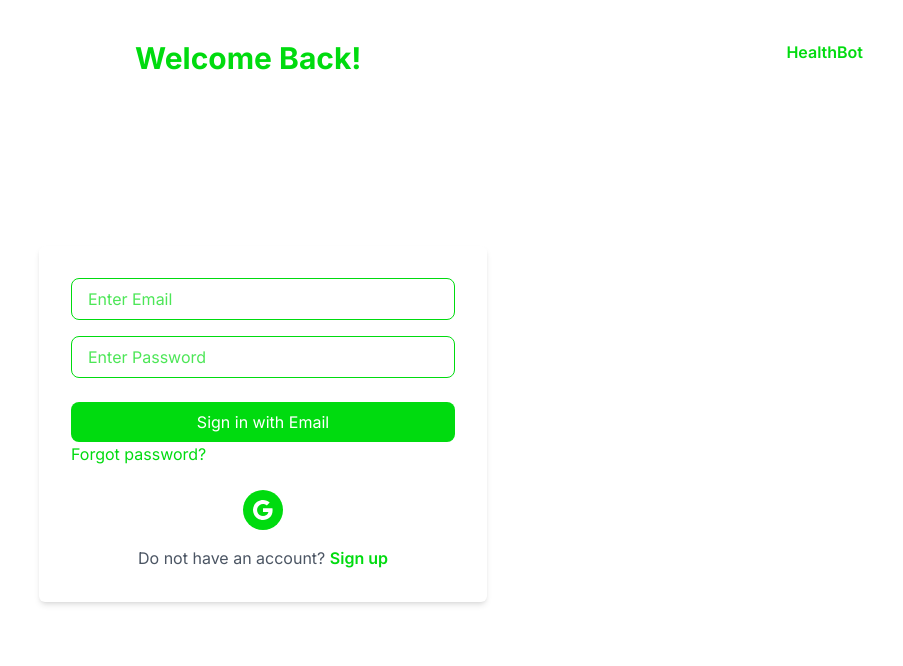
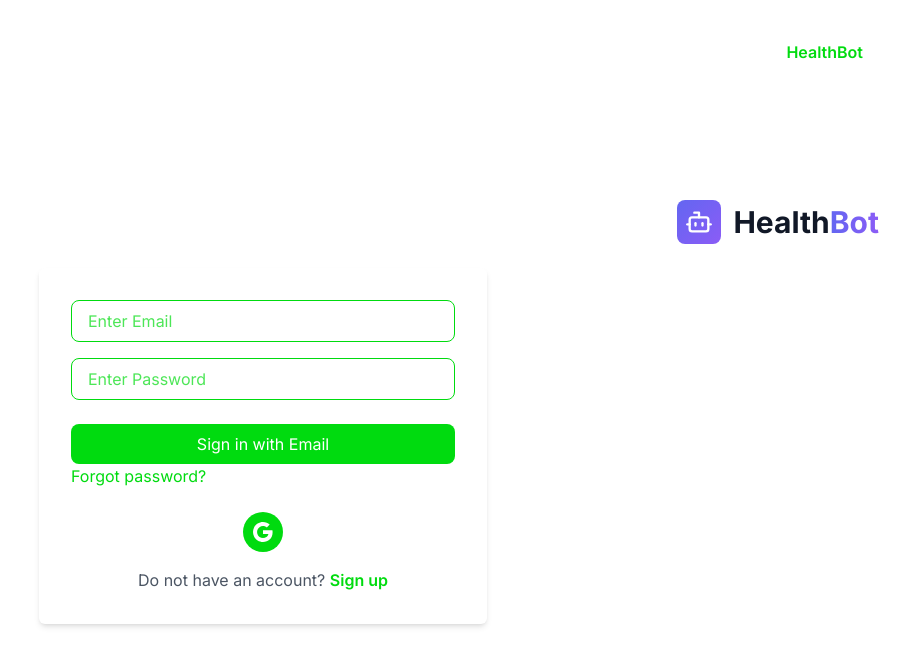
Before and after one commit to sarmadhamdani02/HealthBot.ai, a Next.js app: page /login in a window 1280 px wide. Shown: the top 666 px of the page, without its empty margins (377-1280 px from the left). Built offline with nearby package versions, Linux system fonts and the light colour scheme; no server answers.

Commit message:
added logo component

```diff
--- a/src/app/(auth)/login/LoginContent.tsx
+++ b/src/app/(auth)/login/LoginContent.tsx
@@ -6,6 +6,7 @@ import { useRouter } from 'next/navigation';
 import { signInWithPopup } from 'firebase/auth';
 import { auth, googleProvider } from '../../../lib/firebase';
 import { signinAction } from '@/app/auth/signin/signin-action';
+import Logo from '@/app/components/logo'; // Import the Logo component
 
 const LoginContent = () => {
   const [email, setEmail] = useState('');
@@ -101,7 +102,7 @@ const LoginContent = () => {
     <div className="min-h-screen flex flex-col items-center justify-center bg-white">
       <header className="w-full flex justify-between p-6">
         <div />
-        <h1 className="text-[#00DB0F] text-3xl font-bold absolute top-10 left-[40%] justify-center">Welcome Back!</h1>
+        <Logo /> {/* Include the Logo component */}
         <a href="/" className="text-[#00DB0F] font-semibold absolute top-10 right-10 pl-10">HealthBot</a>
       </header>
 
--- a/src/app/(auth)/signup/signupContext.tsx
+++ b/src/app/(auth)/signup/signupContext.tsx
@@ -5,6 +5,7 @@ import { RiGoogleFill } from '@remixicon/react';
 import { useRouter } from 'next/navigation';
 import { createUserWithEmailAndPassword, signInWithPopup } from 'firebase/auth';
 import { auth, googleProvider } from '../../../lib/firebase';
+import Logo from '@/app/components/logo';
 
 const SignupContent = () => {
   const [email, setEmail] = useState('');
@@ -55,7 +56,9 @@ const SignupContent = () => {
         <div />
         <h1 className="text-[#6366F1] text-3xl font-bold absolute top-10 left-[40%]">Create an Account</h1>
         {/* Logo moved to the top-left corner */}
-        <a href="/" className="text-[#6366F1] font-semibold absolute top-10 left-6 pl-10">HealthBot</a>
+        <a href="/" className="text-[#6366F1] font-semibold absolute top-10 left-6 pl-10">
+          <Logo />
+        </a>
       </header>
 
       <div className="bg-white w-full max-w-md p-8 rounded-xl shadow-xl">
--- /dev/null
+++ b/src/app/components/Logo.tsx
@@ -0,0 +1,18 @@
+// components/Logo.tsx
+import React from 'react';
+import { Bot } from 'lucide-react';
+
+const Logo = () => {
+  return (
+    <div className="flex items-center gap-3 cursor-pointer select-none">
+      <div className="p-2 bg-gradient-to-br from-[#6366F1] to-[#8B5CF6] rounded-lg">
+        <Bot className="w-7 h-7 text-white" />
+      </div>
+      <h1 className="text-3xl font-bold text-gray-900">
+        Health<span className="bg-gradient-to-r from-[#6366F1] to-[#8B5CF6] bg-clip-text text-transparent">Bot</span>
+      </h1>
+    </div>
+  );
+};
+
+export default Logo;
--- a/src/app/page.tsx
+++ b/src/app/page.tsx
@@ -14,6 +14,7 @@ import {
   Sparkles
 } from 'lucide-react';
 import React from 'react';
+import Logo from './components/logo';
 
 // Define the icon components map to ensure they're always available
 const iconComponents = {
@@ -59,14 +60,7 @@ export default function Home() {
     <div className="min-h-screen bg-gradient-to-br from-[#F0F9FF] to-[#E0F2FE]">
       {/* Header */}
       <header className="container mx-auto flex justify-between items-center py-8 px-6">
-        <div className="flex items-center gap-3">
-          <div className="p-2 bg-gradient-to-br from-[#6366F1] to-[#8B5CF6] rounded-lg">
-            <Bot className="w-7 h-7 text-white" />
-          </div>
-          <h1 className="text-3xl font-bold text-gray-900">
-            Health<span className="bg-gradient-to-r from-[#6366F1] to-[#8B5CF6] bg-clip-text text-transparent">Bot</span>
-          </h1>
-        </div>
+        <Logo/>
         <div className="flex items-center gap-4">
           <Link href="/login">
             <button className="text-[#6366F1] font-medium hover:text-[#8B5CF6] transition-colors duration-300">
```
